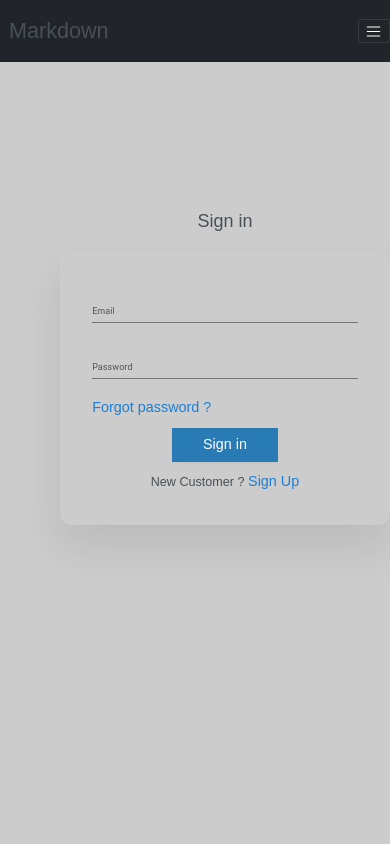
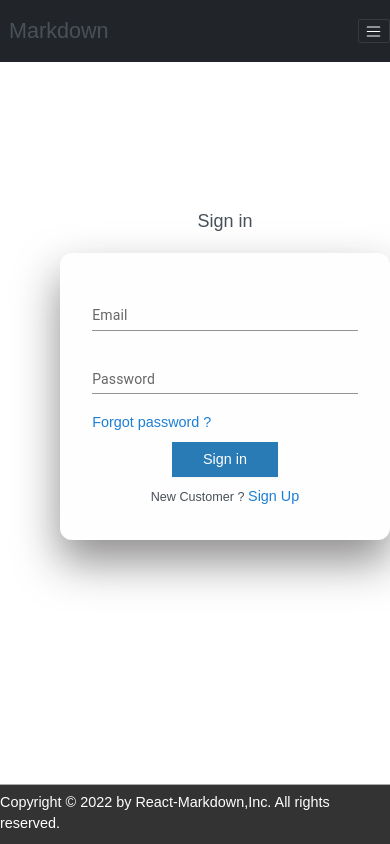
Before and after one commit to mshyam25/Markdown-FE, a React (Create React App) app: page /signin in a window 390 px wide. Shown: the top 844 px of the page. Built offline with nearby package versions, Linux system fonts and the light colour scheme; a web font is replaced by a local one.

Commit message:
FInished responsive design for mobile devices

```diff
--- a/src/App.js
+++ b/src/App.js
@@ -11,6 +11,7 @@ import EditNote from './Components/EditNote'
 import ViewNote from './Components/ViewNote'
 import UsersList from './Components/UsersList'
 import NotesList from './Components/NotesList'
+import Footer from './Components/Footer'
 function App() {
   return (
     <>
@@ -29,6 +30,7 @@ function App() {
         <Route path='/userslist' element={<UsersList />} />
         <Route path='/noteslist' element={<NotesList />} />
       </Routes>
+      <Footer />
     </>
   )
 }
--- /dev/null
+++ b/src/Components/Footer.jsx
@@ -0,0 +1,13 @@
+import React from 'react'
+
+const Footer = () => {
+  return (
+    <div className='footer-section'>
+      <p class='footer-text'>
+        Copyright &copy; 2022 by React-Markdown,Inc. All rights reserved.
+      </p>
+    </div>
+  )
+}
+
+export default Footer
--- a/src/Components/Header.jsx
+++ b/src/Components/Header.jsx
@@ -26,23 +26,25 @@ const Header = () => {
             {userInfo && userInfo.isAdmin ? (
               <NavDropdown title={userInfo.name} id='basic-nav-dropdown'>
                 <NavDropdown.Item href={`/profile/${userInfo._id}`}>
-                  Profile
+                  <h3>Profile</h3>
                 </NavDropdown.Item>
                 <NavDropdown.Divider />
-                <NavDropdown.Item href='/userslist'>Users</NavDropdown.Item>
+                <NavDropdown.Item href='/userslist'>
+                  <h3>Users</h3>
+                </NavDropdown.Item>
                 <NavDropdown.Divider />
                 <NavDropdown.Item href='/noteslist'>
-                  User Notes
+                  <h3>Notes</h3>
                 </NavDropdown.Item>
               </NavDropdown>
             ) : userInfo && !userInfo.isAdmin ? (
               <NavDropdown title={userInfo.name} id='basic-nav-dropdown'>
                 <NavDropdown.Item href={`/profile/${userInfo._id}`}>
-                  Profile
+                  <h3>Profile</h3>
                 </NavDropdown.Item>
                 <NavDropdown.Divider />
                 <NavDropdown.Item href={`/usernotes/${userInfo._id}`}>
-                  Notes
+                  <h3>My Notes</h3>
                 </NavDropdown.Item>
               </NavDropdown>
             ) : (
--- a/src/Components/NotesList.jsx
+++ b/src/Components/NotesList.jsx
@@ -43,7 +43,7 @@ const NotesList = () => {
           {notes ? (
             <>
               <h1>User Notes</h1>
-              <Card className='grid grid--3--cols'>
+              <Card className='notes-box'>
                 {notes.map((note) => {
                   return (
                     <div className='notes-container'>
--- a/src/Components/ResetPassword.jsx
+++ b/src/Components/ResetPassword.jsx
@@ -44,7 +44,7 @@ const ResetPassword = () => {
         }
       },
     })
-
+  const textFieldStyles = { style: { fontSize: 14 } }
   useEffect(() => {
     if (error) errorToast(error)
     if (updatedUser) {
@@ -66,6 +66,8 @@ const ResetPassword = () => {
             <span className='secondary-heading'>Reset Password</span>
             <form onSubmit={handleSubmit} className='form-container'>
               <TextField
+                InputProps={textFieldStyles}
+                InputLabelProps={textFieldStyles}
                 id='password'
                 name='password'
                 type='password'
@@ -80,6 +82,8 @@ const ResetPassword = () => {
                 {errors.password && touched.password ? errors.password : ''}
               </span>
               <TextField
+                InputProps={textFieldStyles}
+                InputLabelProps={textFieldStyles}
                 id='confirmpassword'
                 name='confirmpassword'
                 value={values.confirmpassword}
--- a/src/Components/Signin.jsx
+++ b/src/Components/Signin.jsx
@@ -35,7 +35,7 @@ const SignIn = () => {
         values.password = ''
       },
     })
-
+  const textFieldStyles = { style: { fontSize: 14 } }
   useEffect(() => {
     if (userInfo) {
       setTimeout(() => {
@@ -63,6 +63,8 @@ const SignIn = () => {
 
             <form onSubmit={handleSubmit} className='form-container'>
               <TextField
+                InputProps={textFieldStyles}
+                InputLabelProps={textFieldStyles}
                 id='email'
                 name='email'
                 value={values.email}
@@ -76,6 +78,8 @@ const SignIn = () => {
                 {errors.email && touched.email ? errors.email : ''}
               </span>
               <TextField
+                InputProps={textFieldStyles}
+                InputLabelProps={textFieldStyles}
                 id='password'
                 name='password'
                 type='password'
--- a/src/Components/Signup.jsx
+++ b/src/Components/Signup.jsx
@@ -27,7 +27,7 @@ const Signup = () => {
     error: errorRegistered,
     userInfo: userRegistered,
   } = userRegister
-
+  const textFieldStyles = { style: { fontSize: 14 } }
   const formValidation = yup.object({
     name: yup
       .string()
@@ -95,6 +95,8 @@ const Signup = () => {
             <span className='secondary-heading'>New User ? Register here.</span>
             <form onSubmit={handleSubmit} className='form-container'>
               <TextField
+                InputProps={textFieldStyles}
+                InputLabelProps={textFieldStyles}
                 id='name'
                 name='name'
                 value={values.name}
@@ -106,6 +108,8 @@ const Signup = () => {
               />
               <span>{errors.name && touched.name ? errors.name : ''}</span>
               <TextField
+                InputProps={textFieldStyles}
+                InputLabelProps={textFieldStyles}
                 id='email'
                 name='email'
                 value={values.email}
@@ -117,6 +121,8 @@ const Signup = () => {
               />
               <span>{errors.email && touched.email ? errors.email : ''}</span>
               <TextField
+                InputProps={textFieldStyles}
+                InputLabelProps={textFieldStyles}
                 id='password'
                 name='password'
                 type='password'
@@ -131,6 +137,8 @@ const Signup = () => {
                 {errors.password && touched.password ? errors.password : ''}
               </span>
               <TextField
+                InputProps={textFieldStyles}
+                InputLabelProps={textFieldStyles}
                 id='confirmpassword'
                 name='confirmpassword'
                 type='password'
--- a/src/index.css
+++ b/src/index.css
@@ -13,7 +13,6 @@ body {
   -moz-osx-font-smoothing: grayscale;
   font-weight: 400;
   line-height: 1.5;
-  background-color: #ccc;
 }
 
 code {
--- a/src/mediaqueries.css
+++ b/src/mediaqueries.css
@@ -71,8 +71,10 @@
   .container {
     width: 50rem;
   }
-  .grid {
+
+  .notes-box {
     grid-template-columns: 1fr;
+    gap: 1.4rem;
   }
 
   .secondary-heading {
--- a/src/styles.css
+++ b/src/styles.css
@@ -9,7 +9,7 @@
 .flex-row {
   display: flex;
   gap: 2rem;
-  align-items: center;
+
   justify-content: center;
 }
 
@@ -23,7 +23,6 @@
 .grid {
   display: grid;
   align-items: center;
-
   gap: 3.6rem;
   padding: 2.4rem;
 }
@@ -95,7 +94,8 @@
 
   border-radius: 12px;
   overflow: hidden;
-  box-shadow: 0 2.4rem 4.8rem rgba(32, 27, 27, 0.1);
+  box-shadow: 0 2.4rem 4.8rem rgba(32, 27, 27, 0.5);
+  background-color: #fefefe;
 }
 
 /* HEADER */
@@ -141,7 +141,7 @@
   grid-template-columns: 1fr 1fr;
   gap: 1.6rem;
   padding: 2rem;
-  box-shadow: 0 2.4rem 4.8rem rgba(32, 27, 27, 0.1);
+  box-shadow: 0 2.4rem 4.8rem rgba(32, 27, 27, 0.3);
 }
 .content,
 .markdown {
@@ -151,15 +151,24 @@
   outline: none;
 }
 .content {
-  background-color: black;
+  background-color: #333;
   color: #fefefe;
 }
 
 .markdown {
-  box-shadow: 0 2.4rem 4.8rem rgba(32, 27, 27, 0.3);
+  background-color: #fefefe;
+  color: #333;
+  box-shadow: 0 2.4rem 4.8rem rgba(32, 27, 27, 0.5);
 }
 
 /* USER NOTES */
+
+.notes-box {
+  display: grid;
+  grid-template-columns: repeat(2, 1fr);
+  width: 100%;
+  gap: 2rem;
+}
 
 .notes-container {
   padding: 3.6rem;
@@ -167,8 +176,25 @@
   flex-direction: column;
   gap: 3.6rem;
   border-radius: 9px;
-  background-color: yellow;
+
   align-self: center;
   justify-self: center;
-  /* box-shadow: 0 2.4rem 4.8rem rgba(32, 27, 27, 0.1); */
+  background-color: #38d9a9;
+  box-shadow: 0 2.4rem 4.8rem rgba(32, 27, 27, 0.1);
 }
+
+.footer-section {
+  display: flex;
+  border-top: solid 1px #aaa;
+  align-items: center;
+  justify-content: center;
+  position: fixed;
+  width: 100%;
+  bottom: 0;
+  padding-top: 0.8rem;
+  background-color: #333;
+  color: #fff;
+}
+.footer-text {
+  font-size: 1.6rem;
+}
```
